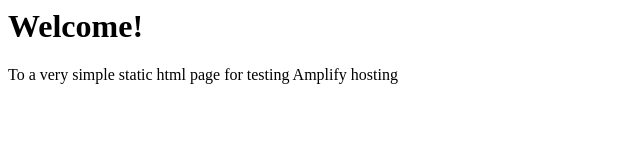
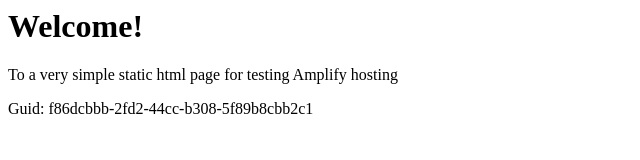
Before and after one commit to aws-aemilia-sin/Github-PR-Commit-Integration-Test-DoNotTouch-v0-prod-ap-southeast-1, a website: page src/index.html in a window 1280 px wide. Shown: the whole page, without its empty margins (0-640 px from the left). Drawn offline with Linux system fonts and the light colour scheme.

Commit message:
commit from integ tests

```diff
--- a/src/index.html
+++ b/src/index.html
@@ -1,3 +1,5 @@
+
+
 <html lang="en">
 
 <head>
@@ -10,6 +12,6 @@
 <body>
     <h1>Welcome!</h1>
     <p>To a very simple static html page for testing Amplify hosting</p>
-</body>
+    <p>Guid: f86dcbbb-2fd2-44cc-b308-5f89b8cbb2c1</p></body>
 
 </html>
```
